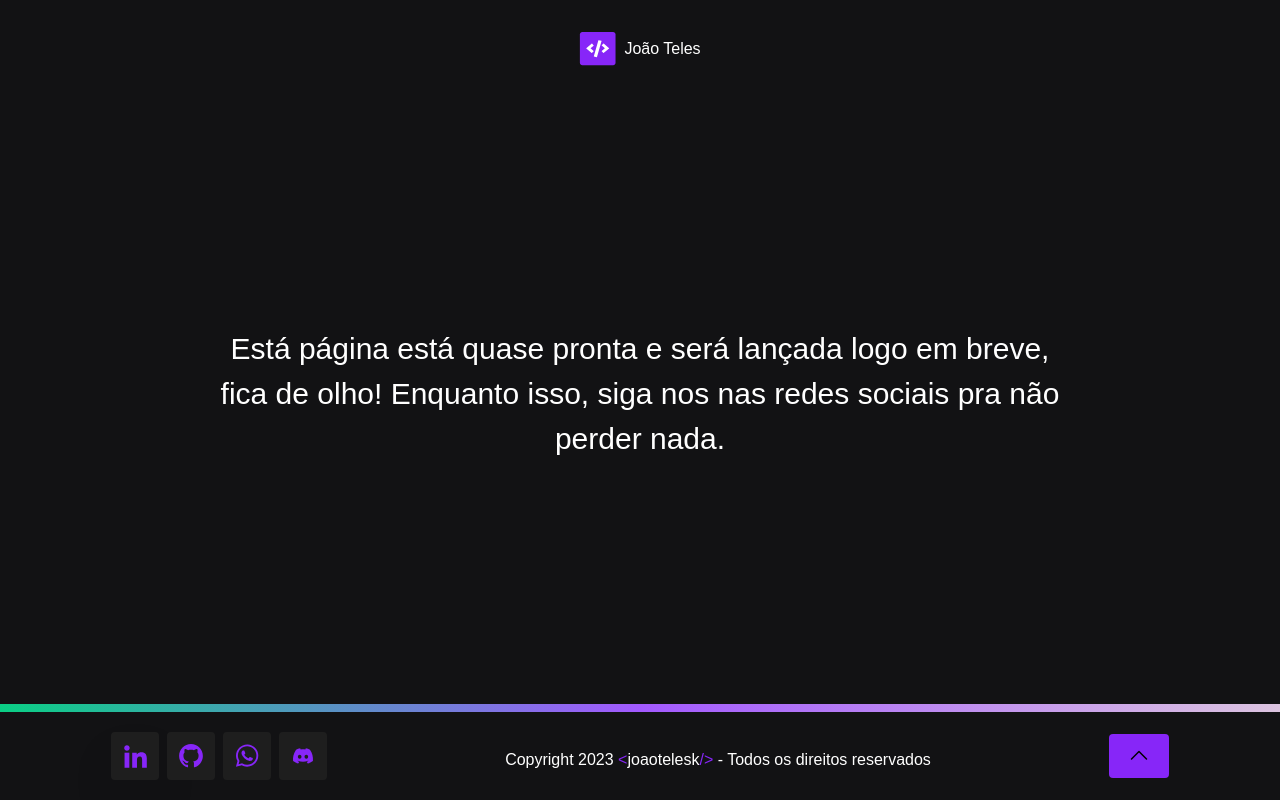
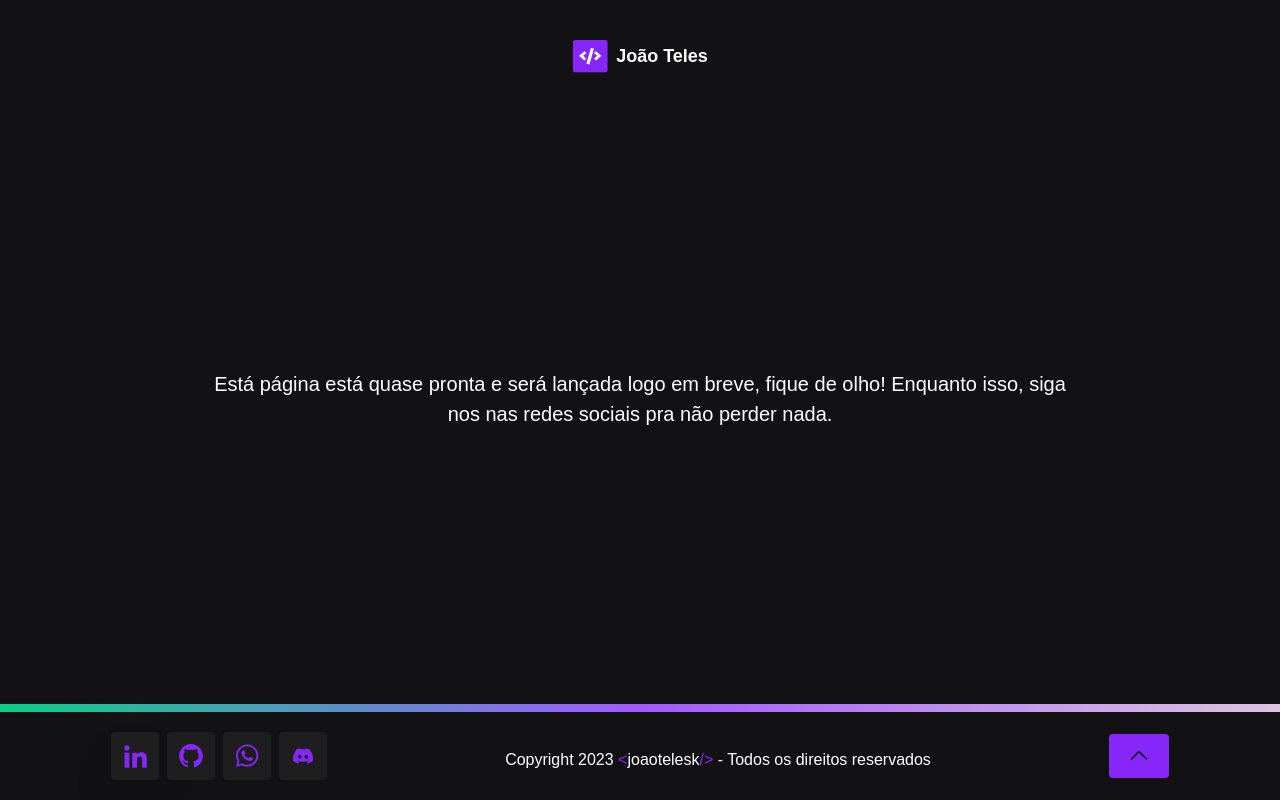
Before and after one commit to joaotelesk/joaotelek-website, a Next.js app: page / in a window 1280 px wide. Built offline with nearby package versions, Linux system fonts and the light colour scheme.

Commit message:
:construction: atualizando pagina de construçao com novos compoents e arquivo global.css

```diff
--- a/pages/index.tsx
+++ b/pages/index.tsx
@@ -1,10 +1,10 @@
+// Components
 import Head from "next/head";
 import Link from "next/link";
 import { CardImg } from "../src/components/CardImg/CardImg";
 import { Footer } from "../src/components/Footer/Footer";
-
 import { Heading } from "../src/components/Heading/Heading";
-import { Text } from "../src/components/Text/Text";
+import { Logo } from "../src/components/Logo/Logo";
 
 export default function Home() {
   return (
@@ -14,16 +14,13 @@ export default function Home() {
         <meta name="description" content="Generated by create next app" />
       </Head>
       <div className="flex flex-col text-center items-center text-center justify-between h-screen w-full">
-        <div className="flex mb-4 mt-8 items-center gap-2 ">
-          <img src="/logo.svg" alt="minha logo" sizes="34px" />
-          <Text className="font-bold text-sm text-white-500">João Teles</Text>
+        <div className="mt-10">
+          <Logo size={36} className="text-white-400 font-bold text-md " />
         </div>
+
         <main className="w-4/6  mobile:w-5/6">
-          <Heading
-            size="md"
-            className="text-white-400 font-medium mobile:text-lg"
-          >
-            Está página está quase pronta e será lançada logo em breve, fica de
+          <Heading size="sm" className="text-white-400 font-medium ">
+            Está página está quase pronta e será lançada logo em breve, fique de
             olho! Enquanto isso, siga nos nas redes sociais pra não perder nada.
           </Heading>
           <div className="desktop:hidden flex gap-2 mt-5 justify-center ">
```
Also changed, not shown: 1 other file (tests, documents, lock files or other folders).
